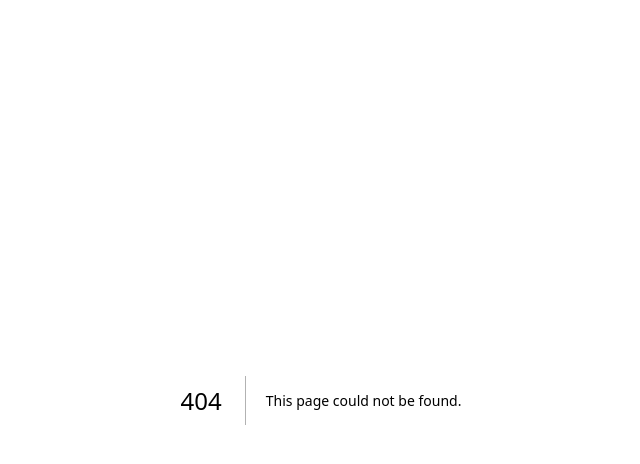
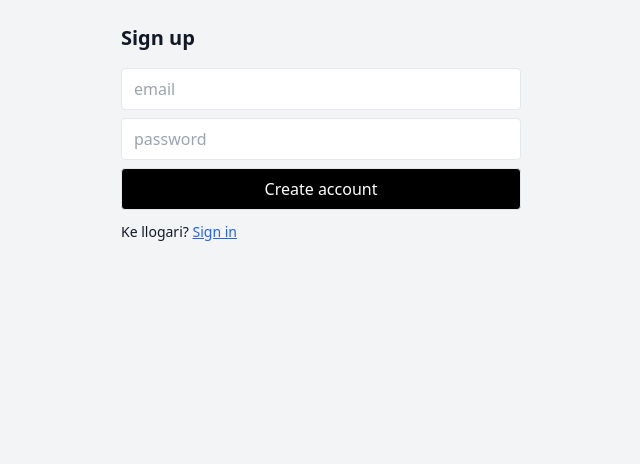
Before and after one commit to visi7/sferat, a Next.js app in the folder apps/web/: page /sign-up in a window 1280 px wide. Before the commit this address had no page. Shown: the top 464 px of the page, without its empty margins (319-959 px from the left). Built offline with nearby package versions, Linux system fonts and the light colour scheme; no server answers.

Commit message:
Add sign-up page

```diff
--- a/apps/web/app/sign-in/page.tsx
+++ b/apps/web/app/sign-in/page.tsx
@@ -21,3 +21,9 @@ export default function EmailSignIn() {
     </form>
   );
 }
+<p className="mt-3 text-sm">
+  Nuk ke llogari?{" "}
+  <a href="/sign-up" className="text-blue-600 underline">
+    Krijo një llogari
+  </a>
+</p>
--- /dev/null
+++ b/apps/web/app/sign-up/page.tsx
@@ -0,0 +1,79 @@
+"use client";
+
+import { useState } from "react";
+import { supa } from "@/lib/supabase";
+
+export default function SignUpPage() {
+  const [email, setEmail] = useState("");
+  const [pw, setPw] = useState("");
+  const [loading, setLoading] = useState(false);
+
+  async function submit(e: React.FormEvent) {
+    e.preventDefault();
+    setLoading(true);
+
+    const { data, error } = await supa.auth.signUp({
+      email,
+      password: pw,
+      // nëse do të përdorësh verifikim me email/callback:
+      // options: {
+      //   emailRedirectTo: `${process.env.NEXT_PUBLIC_SITE_URL}/auth/callback`,
+      // },
+    });
+
+    setLoading(false);
+
+    if (error) {
+      alert(error.message);
+      return;
+    }
+
+    // Nëse verifikimi me email është OFF, shpesh kemi session direkt:
+    if (data?.session) {
+      window.location.href = "/";
+    } else {
+      // Nëse ke verifikim me email ON
+      alert("Llogaria u krijua. Kontrollo email-in për konfirmim.");
+    }
+  }
+
+  return (
+    <main className="mx-auto max-w-md p-6">
+      <h1 className="text-xl font-bold mb-4">Sign up</h1>
+
+      <form onSubmit={submit} className="flex flex-col gap-2">
+        <input
+          type="email"
+          value={email}
+          onChange={(e) => setEmail(e.target.value)}
+          placeholder="email"
+          required
+          className="border px-3 py-2 rounded"
+        />
+        <input
+          type="password"
+          value={pw}
+          onChange={(e) => setPw(e.target.value)}
+          placeholder="password"
+          required
+          className="border px-3 py-2 rounded"
+        />
+
+        <button
+          type="submit"
+          disabled={loading}
+          className="border px-3 py-2 rounded bg-black text-white disabled:opacity-60"
+        >
+          {loading ? "Duke krijuar..." : "Create account"}
+        </button>
+      </form>
+
+      <p className="mt-3 text-sm">
+        Ke llogari?{" "}
+        <a href="/sign-in" className="text-blue-600 underline">
+          Sign in
+        </a>
+      </p>
+    </main>
+  );
+}
```
